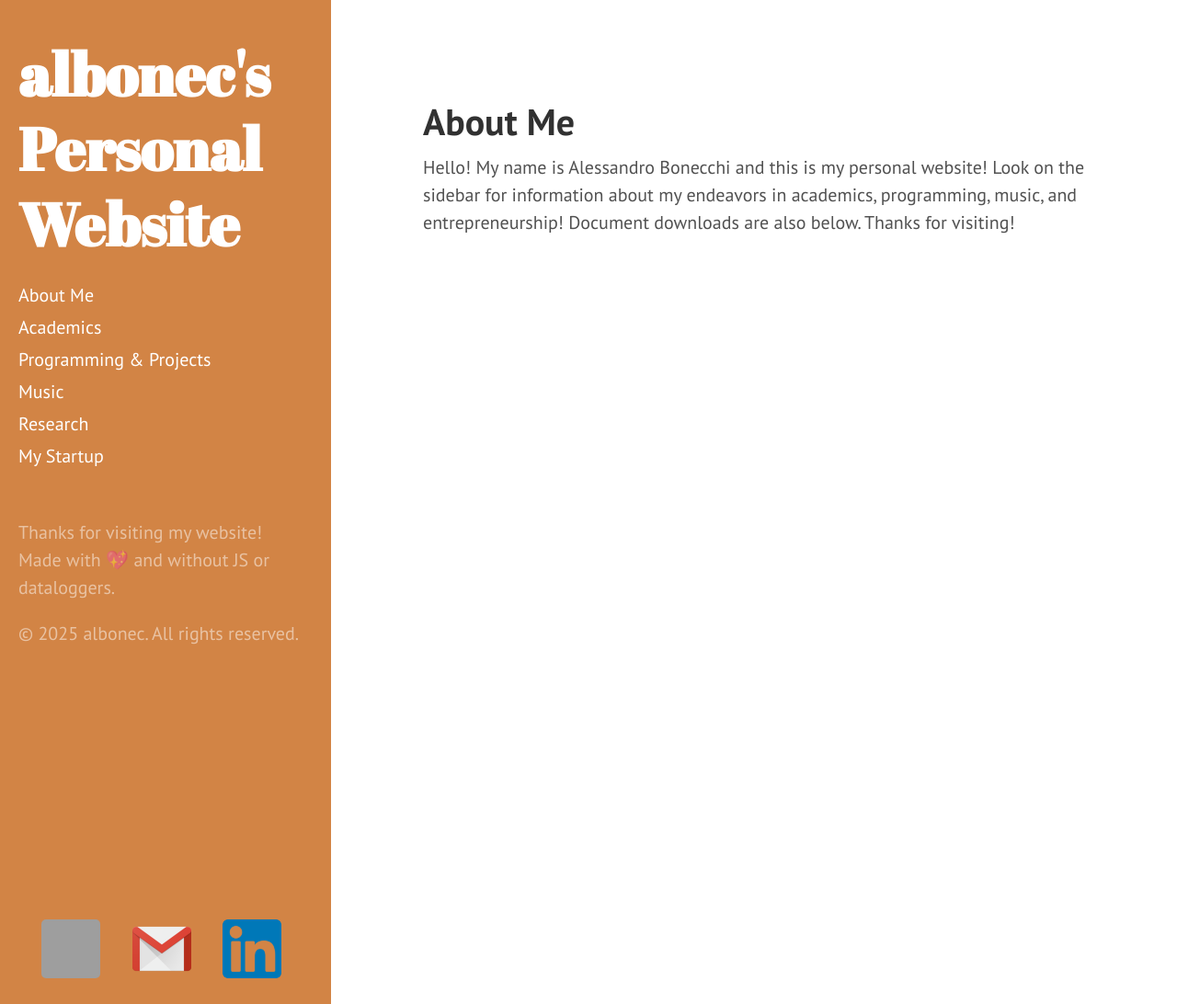
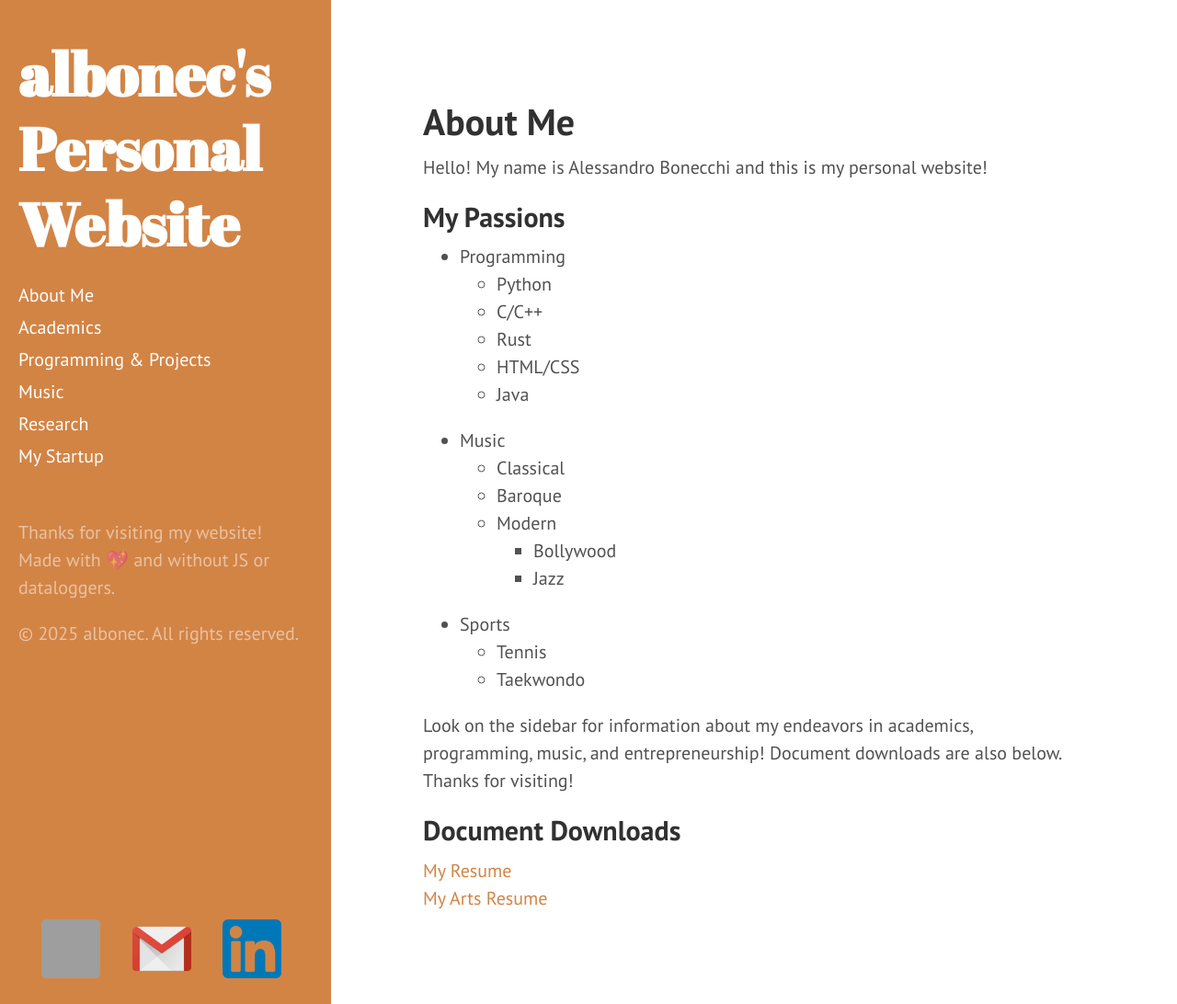
Before and after one commit to albonec/albonec.github.io, a Jekyll site: the page built from index.md, in a window 1280 px wide and 1092 px high. Shown: the whole window at 92% size. Built offline with Jekyll 4.4.1, drawn with Linux system fonts in a browser that asks for light colours; our own code applies the rules of GitHub Pages for plain Markdown files; grey boxes are pictures that could not be loaded.

Commit message:
front page done-ish

```diff
--- a/_includes/sidebar.html
+++ b/_includes/sidebar.html
@@ -9,7 +9,7 @@
     </div>
 
     <nav class="sidebar-nav">
-      <a class="sidebar-nav-item" href="{{ site.baseurl }}">About Me</a>
+      <a class="sidebar-nav-item" href="{{ site.baseurl }}/index.html">About Me</a>
       <a class="sidebar-nav-item" href="{{ site.baseurl }}/academics.html">Academics</a>
       <a class="sidebar-nav-item" href="{{ site.baseurl }}/programming.html">Programming & Projects</a>
         <a class="sidebar-nav-item" href="{{ site.baseurl }}/music.html">Music</a>
--- a/index.md
+++ b/index.md
@@ -6,4 +6,36 @@ layout: default
 ---
 # About Me
 
-Hello! My name is Alessandro Bonecchi and this is my personal website! Look on the sidebar for information about my endeavors in academics, programming, music, and entrepreneurship! Document downloads are also below. Thanks for visiting!
+Hello! My name is Alessandro Bonecchi and this is my personal website!
+
+[//]: # (## Profile Photo)
+
+[//]: # (![Profile Photo]&#40;assets/images/profile.jpg&#41;)
+
+## My Passions
+- Programming
+  - Python
+  - C/C++
+  - Rust
+  - HTML/CSS
+  - Java
+
+- Music
+  - Classical
+  - Baroque
+  - Modern
+    - Bollywood
+    - Jazz
+
+- Sports
+  - Tennis
+  - Taekwondo
+
+
+Look on the sidebar for information about my endeavors in academics, programming, music, and entrepreneurship! Document downloads are also below. Thanks for visiting!
+
+## Document Downloads
+
+[My Resume](assets/other/resume.pdf)
+<br>
+[My Arts Resume](assets/other/arts%20resume.pdf)
```
Also changed, not shown: academics.html (deleted, +0 -17 lines), academics.md (added, +17 -0 lines), music.html (deleted, +0 -12 lines), music.md (added, +12 -0 lines), programming.html (deleted, +0 -12 lines), programming.md (added, +12 -0 lines), research.html (deleted, +0 -17 lines), research.md (added, +17 -0 lines).
